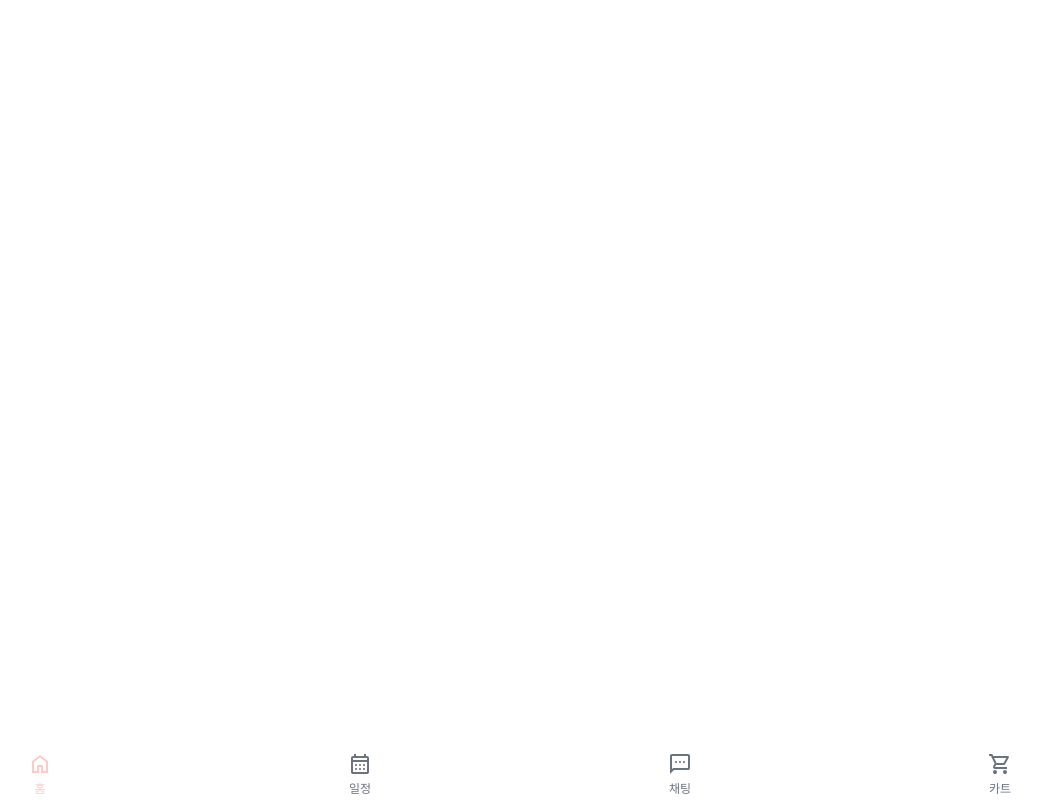
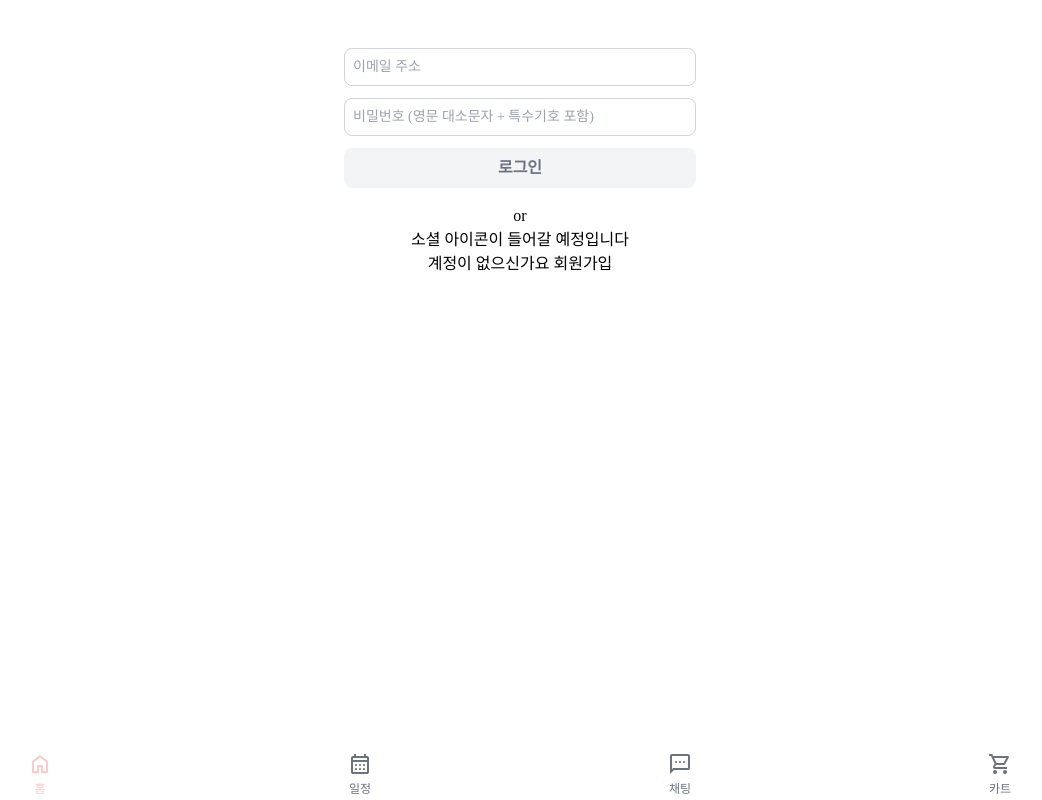
Before and after one commit to Yeahpeu/yeahpeu-front, a React (Vite) app: page /login in a window 1280 px wide. Before the commit this address had no page. Shown: the whole page, without its empty margins (120-1162 px from the left). Built offline with nearby package versions, Linux system fonts and the light colour scheme; a web font is replaced by a local one.

Commit message:
[FEAT] 로그인 컴포넌트, input 박스 value 값  변경

```diff
--- a/src/App.jsx
+++ b/src/App.jsx
@@ -7,12 +7,14 @@ import ChatRoomPage from "./pages/ChatRoomPage";
 import PrepareMainPage from "./pages/PrepareMainPage";
 import CalendarMolecule from "./molecules/CalendarMolecule";
 import TodosMolecule from "./molecules/TodosMolecule";
+import LoginPage from "./pages/LoginPage";
 
 function App() {
   return (
     <>
       <BrowserRouter>
         <Routes>
+          <Route path="/login" element={<LoginPage />} />
           <Route path="/home" element={<HomePage />} />
           <Route path="/schedule" element={<SchedulePage />}>
             <Route path="calendar" element={<CalendarMolecule />} />
--- a/src/components/Modals/MyCreateChat.jsx
+++ b/src/components/Modals/MyCreateChat.jsx
@@ -1,19 +1,31 @@
+import { useState } from "react";
 import MyButton from "../common/MyButton";
 import MyInputW from "../common/MyInput-white";
 import MySelect from "../common/MySelect";
 
 const MyCreateChat = ({ onCancel, onConfirm }) => {
+  const [groupName, setGroupName] = useState("");
+  const [selectedMembers, setSelectedMembers] = useState(0);
+
   const memberOptions = [
-    { value: 100 },
-    { value: 200 },
-    { value: 300 },
-    { value: 400 },
-    { value: 500 },
-    { value: 600 },
-    { value: 700 },
-    { value: 800 },
-    { value: 900 },
+    { value: 100, label: "100명" },
+    { value: 200, label: "200명" },
+    { value: 300, label: "300명" },
+    { value: 400, label: "400명" },
+    { value: 500, label: "500명" },
+    { value: 600, label: "600명" },
+    { value: 700, label: "700명" },
+    { value: 800, label: "800명" },
+    { value: 900, label: "900명" },
   ];
+
+  const handleGroupNameChange = (e) => {
+    setGroupName(e.target.value);
+  };
+
+  const handleMembersChange = (e) => {
+    setSelectedMembers(e.target.value);
+  };
 
   return (
     <div className="flex flex-col justify-center bg-white rounded-lg shadow-lg p-6 w-full max-w-md border">
@@ -21,12 +33,14 @@ const MyCreateChat = ({ onCancel, onConfirm }) => {
       <hr className="border-gray-300 mb-4" />
 
       <div className="mb-4 flex items-center space-x-2">
-        <label className="text-gray-700 text-m  font-medium w-20">
+        <label className="text-gray-700 text-m font-medium w-20">
           <b>그룹 명</b>
         </label>
         <MyInputW
-          placeholder={"3자 이상 15자 이하"}
-          type={"text"}
+          placeholder="3자 이상 15자 이하"
+          type="text"
+          value={groupName}
+          onChange={handleGroupNameChange}
           className="placeholder:text-xs text-xs"
         />
       </div>
@@ -35,7 +49,12 @@ const MyCreateChat = ({ onCancel, onConfirm }) => {
         <label className="text-gray-700 text-m font-medium w-20">
           <b>인원 수</b>
         </label>
-        <MySelect placeholder={"인원수를 설정하세요"} options={memberOptions} />
+        <MySelect
+          placeholder="인원수를 설정하세요"
+          options={memberOptions}
+          value={selectedMembers}
+          onChange={handleMembersChange}
+        />
       </div>
 
       <div className="flex justify-center space-x-4">
@@ -48,8 +67,8 @@ const MyCreateChat = ({ onCancel, onConfirm }) => {
         <MyButton
           value="추가"
           color="abled"
-          disabled={false}
-          onClick={onConfirm}
+          disabled={!groupName || !selectedMembers}
+          onClick={() => onConfirm(groupName, selectedMembers)}
         />
       </div>
     </div>
--- a/src/components/common/MyInput-white.jsx
+++ b/src/components/common/MyInput-white.jsx
@@ -1,10 +1,12 @@
-const MyInputWhite = ({ type, placeholder }) => {
+const MyInputWhite = ({ type, placeholder, value, onChange }) => {
   return (
     <input
       type={type}
       placeholder={placeholder}
+      value={value}
+      onChange={onChange}
       className="border border-gray-300 rounded-lg p-2 w-full text-sm"
-    ></input>
+    />
   );
 };
 
--- /dev/null
+++ b/src/molecules/LoginMolecule.jsx
@@ -0,0 +1,80 @@
+import { useState } from "react";
+import MyInputWhite from "../components/common/MyInput-white";
+import MyButton from "../components/common/MyButton";
+
+const LoginMolecule = () => {
+  const [email, setEmail] = useState("");
+  const [isEmailValid, setIsEmailValid] = useState(false);
+  const [password, setPassword] = useState("");
+  const [isPasswordValid, setIsPasswordValid] = useState(false);
+
+  // 이메일 유효성 검사
+  const validateEmail = (value) => {
+    const rule = /^[a-zA-Z0-9._%+-]+@[a-zA-Z0-9.-]+\.[a-zA-Z]{2,}$/;
+    return rule.test(value);
+  };
+
+  // 비밀번호 유효성 검사 (대소문자 + 특수기호 1개 이상 + 최소 8자)
+  const validatePassword = (value) => {
+    const rule = /^(?=.*[A-Z])(?=.*[a-z])(?=.*[\W_]).{8,}$/;
+    return rule.test(value);
+  };
+
+  const handleEmailChange = (e) => {
+    const value = e.target.value;
+    setEmail(value);
+    setIsEmailValid(validateEmail(value));
+  };
+
+  const handlePasswordChange = (e) => {
+    const value = e.target.value;
+    setPassword(value);
+    setIsPasswordValid(validatePassword(value));
+  };
+
+  //zustand 사용하면 변경해야 하는 부분 ======================
+  const handleLogin = () => {
+    if (isEmailValid && isPasswordValid) {
+      alert("로그인 성공!");
+    } else {
+      alert("입력값을 다시 확인해주세요.");
+    }
+  };
+  // ========================================================
+
+  return (
+    <div className="flex flex-col gap-3 p-4 rounded-lg w-full max-w-sm mx-auto">
+      <MyInputWhite
+        placeholder="이메일 주소"
+        type="email"
+        value={email}
+        onChange={handleEmailChange}
+      />
+      {!isEmailValid && email.length > 0 && (
+        <p className="text-red-500 text-sm">올바른 이메일 형식이 아닙니다.</p>
+      )}
+
+      <MyInputWhite
+        placeholder="비밀번호 (영문 대소문자 + 특수기호 포함)"
+        type="password"
+        value={password}
+        onChange={handlePasswordChange}
+      />
+      {!isPasswordValid && password.length > 0 && (
+        <p className="text-red-500 text-sm">
+          비밀번호는 8자 이상, 영문 대소문자 및 특수기호 1개 이상 포함해야
+          합니다.
+        </p>
+      )}
+
+      <MyButton
+        disabled={!isEmailValid || !isPasswordValid}
+        color={isEmailValid && isPasswordValid ? "abled" : "disabled"}
+        onClick={handleLogin}
+        value="로그인"
+      />
+    </div>
+  );
+};
+
+export default LoginMolecule;
--- /dev/null
+++ b/src/molecules/SocialMolecule.jsx
@@ -0,0 +1,5 @@
+const SocialMoleCule = () => {
+  return <div>소셜 아이콘이 들어갈 예정입니다</div>;
+};
+
+export default SocialMoleCule;
--- /dev/null
+++ b/src/pages/LoginPage.jsx
@@ -0,0 +1,18 @@
+import LoginMolecule from "../molecules/LoginMolecule";
+import SocialMoleCule from "../molecules/SocialMolecule";
+
+const LoginPage = () => {
+  return (
+    <>
+      <LoginMolecule />
+      <div>or</div>
+      <SocialMoleCule />
+      <div>
+        {" "}
+        계정이 없으신가요 <a href="">회원가입</a>{" "}
+      </div>
+    </>
+  );
+};
+
+export default LoginPage;
```
